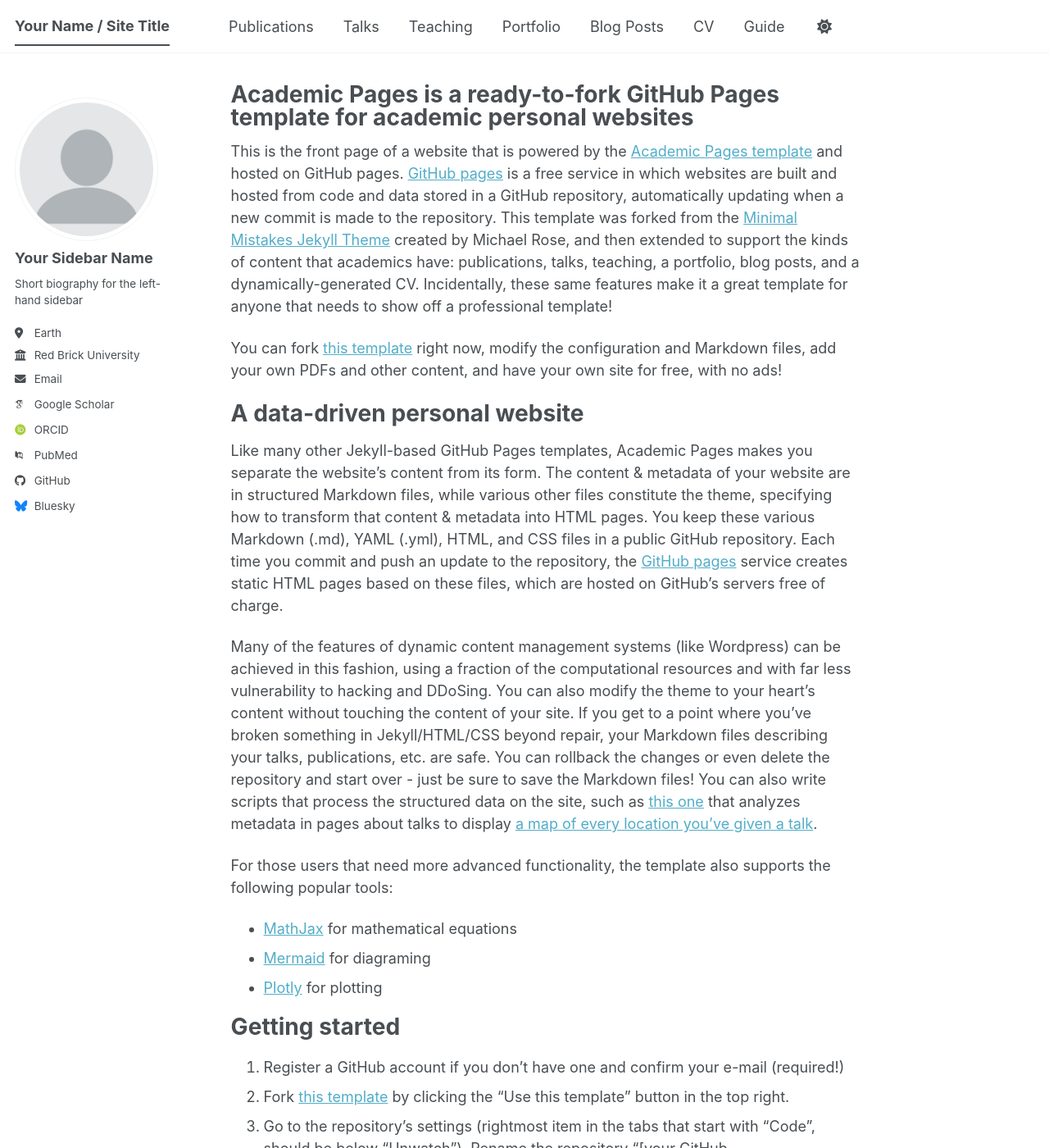
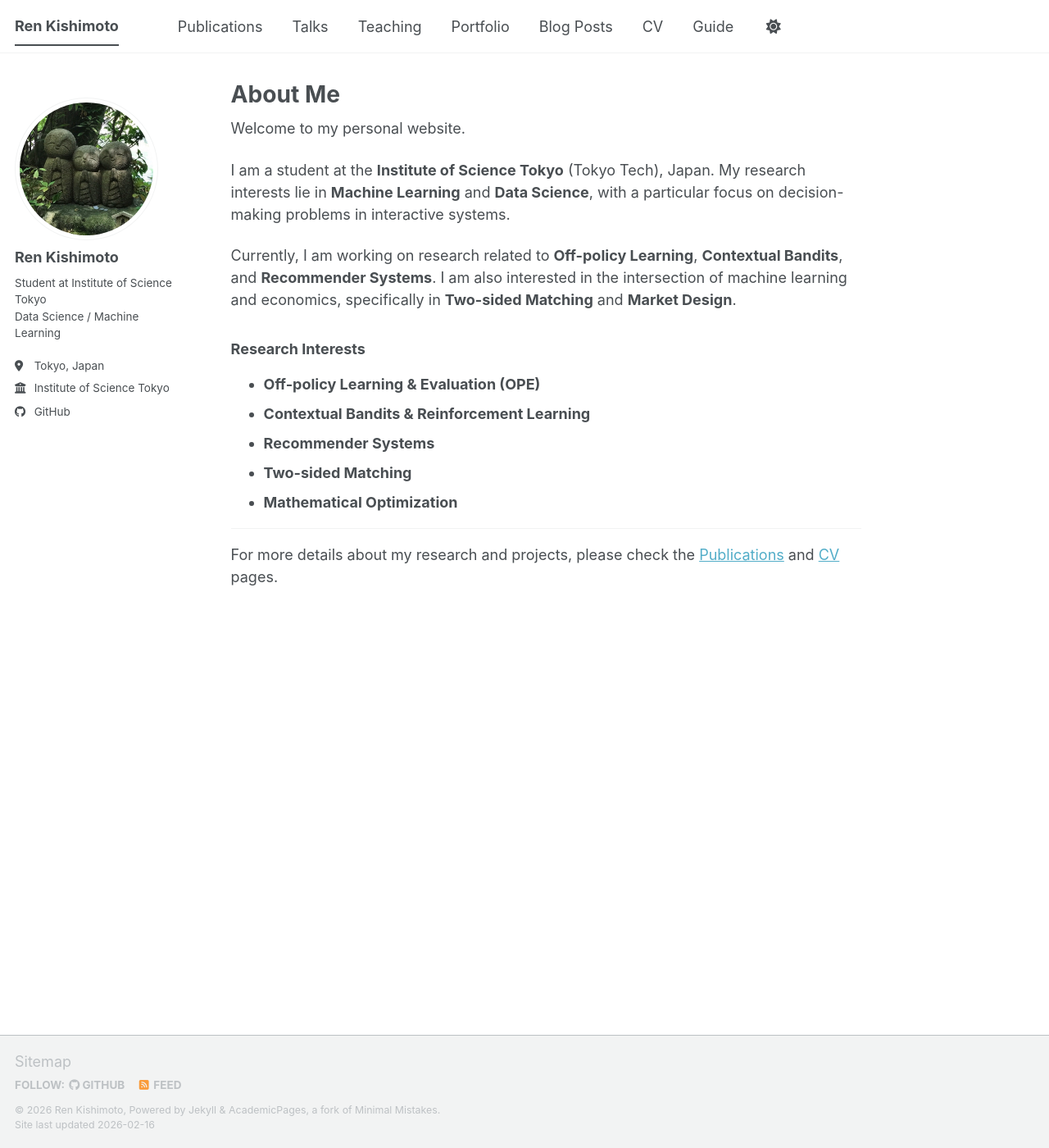
Before and after one commit to kishi6/kishi6.github.io, a Jekyll site: the page built from _pages/about.md, in a window 1280 px wide and 1400 px high. Shown: the whole window at 82% size. Built offline with Jekyll 4.4.1, drawn with Linux system fonts in a browser that asks for light colours; some web fonts are replaced; a script bundle is joined from its source files by our own code; library files that are not in the unit come from our copies; some of the changed text lies outside the part shown.

Commit message:
サイトの初期設定

```diff
--- a/_config.yml
+++ b/_config.yml
@@ -9,39 +9,38 @@
 # Basic Site Settings
 locale                   : "en-US"
 site_theme               : "default" # The available themes options are "default", "air", "sunrise", "mint", "dirt" and "contrast"
-title                    : "Your Name / Site Title"
+title                    : "Ren Kishimoto"
 title_separator          : "-"
-name                     : &name "Your Name"
-description              : &description "Your Name's academic portfolio"   # Update this with a general description of your site, this is the default if not overridden by a page
-url                      : https://academicpages.github.io # The base hostname & protocol for your site e.g. "https://[your GitHub username].github.io",
-                                                           # or if you already have some other page hosted on Github then use "https://[your GitHub username].github.io/[Your Repo Name]"
+name                     : &name "Ren Kishimoto"
+description              : &description "Ren Kishimoto's academic website. Student at Institute of Science Tokyo."
+url                      : "https://kishi6.github.io" # The base hostname & protocol for your site
 baseurl                  : "" # the subpath of your site, e.g. "/blog"
-repository               : "academicpages/academicpages.github.io"
+repository               : "kishi6/kishi6.github.io"
 
 # Site Author - The following control what appear as part of the author content on the side bar.
 #               If a field is blank the icon and link will not appear, otherwise it will be shown.
 #               Additional customization can be done by editing /_includes/author-profile.html
 author:
   # Biographic information
-  avatar           : "profile.png"
-  name             : "Your Sidebar Name"
+  avatar           : "profile.png" # profile.pngという名前で画像をimagesフォルダに入れてください
+  name             : "Ren Kishimoto"
   pronouns         : # example: "she/her"
-  bio              : "Short biography for the left-hand sidebar"
-  location         : "Earth"
-  employer         : "Red Brick University"
+  bio              : "Student at Institute of Science Tokyo<br>Data Science / Machine Learning"
+  location         : "Tokyo, Japan"
+  employer         : "Institute of Science Tokyo"
   uri              : # URL
-  email            : "none@example.org"
+  email            : # 必要であれば "kishimoto.r.ab@m.titech.ac.jp" などを記入
 
   # Academic websites
   academia         : # URL
   arxiv            : # URL - Update with the correct link to your profile
-  googlescholar    : "https://scholar.google.com/citations?user=PS_CX0AAAAAJ"
+  googlescholar    : # "https://scholar.google.com/citations?user=..."
   inspire-hep      : # URL
   impactstory      : # URL
-  orcid            : "https://orcid.org/yourorcidurl"
+  orcid            : # "https://orcid.org/..."
   semantic         : # URL
   ssrn             : # URL
-  pubmed           : "https://www.ncbi.nlm.nih.gov/pubmed/?term=john+snow"
+  pubmed           : #
   researchgate     : # URL
   scopus           : # URL
   zotero           : # URL
@@ -51,13 +50,13 @@ author:
   bitbucket        : # Username - Update with your username on the site
   codepen          : # Username
   dribbble         : # Username
-  github           : "academicpages"
+  github           : "kishi6"
   kaggle           : # Username
   stackoverflow    : # User number or user number and name (i.e., use "1" or "1/jeff-atwood")
 
   # Social media
   artstation       : # Username
-  bluesky          : "bsky.app" # Replace this with you Bluesky username
+  bluesky          : # Replace this with you Bluesky username
   facebook         : # Username
   flickr           : # Username
   foursquare       : # Username
@@ -148,8 +147,8 @@ og_description           :  # Social media default site image description
 # For specifying social profiles
 # - https://developers.google.com/structured-data/customize/social-profiles
 social:
-  type                   : # Person or Organization (defaults to Person)
-  name                   : # If the user or organization name differs from the site's name
+  type                   : Person # Person or Organization (defaults to Person)
+  name                   : Ren Kishimoto # If the user or organization name differs from the site's name
   links: # An array of links to social media profiles
 
 
@@ -302,7 +301,7 @@ sass:
 permalink: /:categories/:title/
 # paginate: 5 # amount of posts to show
 # paginate_path: /page:num/
-timezone: Etc/UTC # https://en.wikipedia.org/wiki/List_of_tz_database_time_zones
+timezone: Asia/Tokyo # 日本時間に変更しました
 
 
 # Plugins
--- a/_pages/about.md
+++ b/_pages/about.md
@@ -1,4 +1,31 @@
 ---
+permalink: /
+title: "About Me"
+excerpt: "About Me"
+author_profile: true
+redirect_from:
+  - /about/
+  - /about.html
+---
+
+Welcome to my personal website.
+
+I am a student at the **Institute of Science Tokyo** (Tokyo Tech), Japan. My research interests lie in **Machine Learning** and **Data Science**, with a particular focus on decision-making problems in interactive systems.
+
+Currently, I am working on research related to **Off-policy Learning**, **Contextual Bandits**, and **Recommender Systems**. I am also interested in the intersection of machine learning and economics, specifically in **Two-sided Matching** and **Market Design**.
+
+### Research Interests
+* **Off-policy Learning & Evaluation (OPE)**
+* **Contextual Bandits & Reinforcement Learning**
+* **Recommender Systems**
+* **Two-sided Matching**
+* **Mathematical Optimization**
+
+---
+
+For more details about my research and projects, please check the [Publications](/publications/) and [CV](/cv/) pages.
+
+<!-- ---
 permalink: /
 title: "Academic Pages is a ready-to-fork GitHub Pages template for academic personal websites"
 author_profile: true
@@ -53,4 +80,4 @@ Example: editing a Markdown file for a talk
 
 For more info
 ------
-More info about configuring Academic Pages can be found in [the guide](https://academicpages.github.io/markdown/), the [growing wiki](https://github.com/academicpages/academicpages.github.io/wiki), and you can always [ask a question on GitHub](https://github.com/academicpages/academicpages.github.io/discussions). The [guides for the Minimal Mistakes theme](https://mmistakes.github.io/minimal-mistakes/docs/configuration/) (which this theme was forked from) might also be helpful.
+More info about configuring Academic Pages can be found in [the guide](https://academicpages.github.io/markdown/), the [growing wiki](https://github.com/academicpages/academicpages.github.io/wiki), and you can always [ask a question on GitHub](https://github.com/academicpages/academicpages.github.io/discussions). The [guides for the Minimal Mistakes theme](https://mmistakes.github.io/minimal-mistakes/docs/configuration/) (which this theme was forked from) might also be helpful. -->
```
Also changed, not shown: images/profile.png, images/profile_.png (added).
